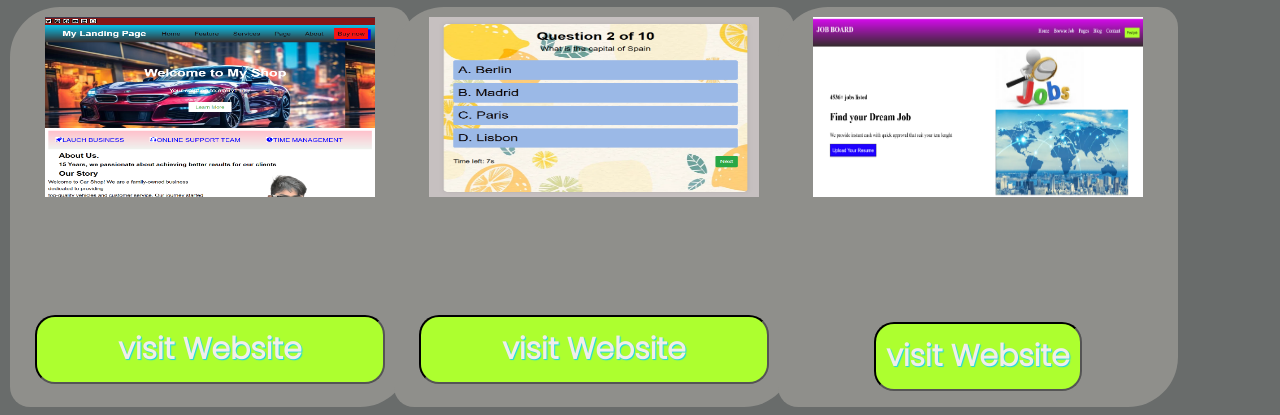
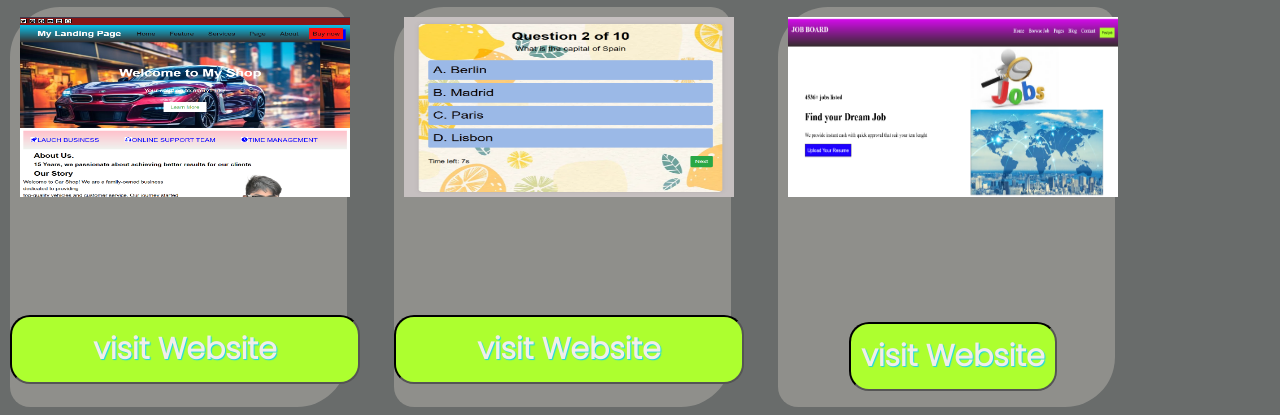
Before and after one commit to saurabhpatel143/porfolio, a plain HTML site: page index.html in a window 1280 px wide. Shown: the part 2935-3350 px from the top of the page. Drawn offline with nearby package versions, Linux system fonts and the light colour scheme.

Commit message:
Update style.css

```diff
--- a/style.css
+++ b/style.css
@@ -25,7 +25,7 @@ body{
 .atm{
   display: grid;
   background-color: rgb(143, 143, 139);
-  width: 400px;
+  width: 337px;
   height: 400px;
   text-align: center;
   margin:
```
